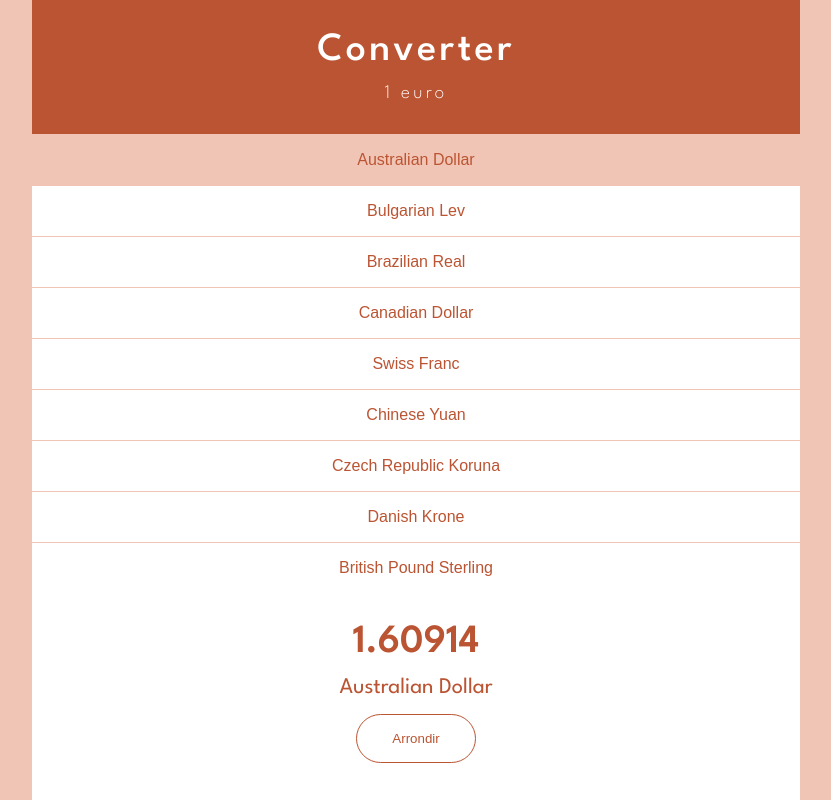
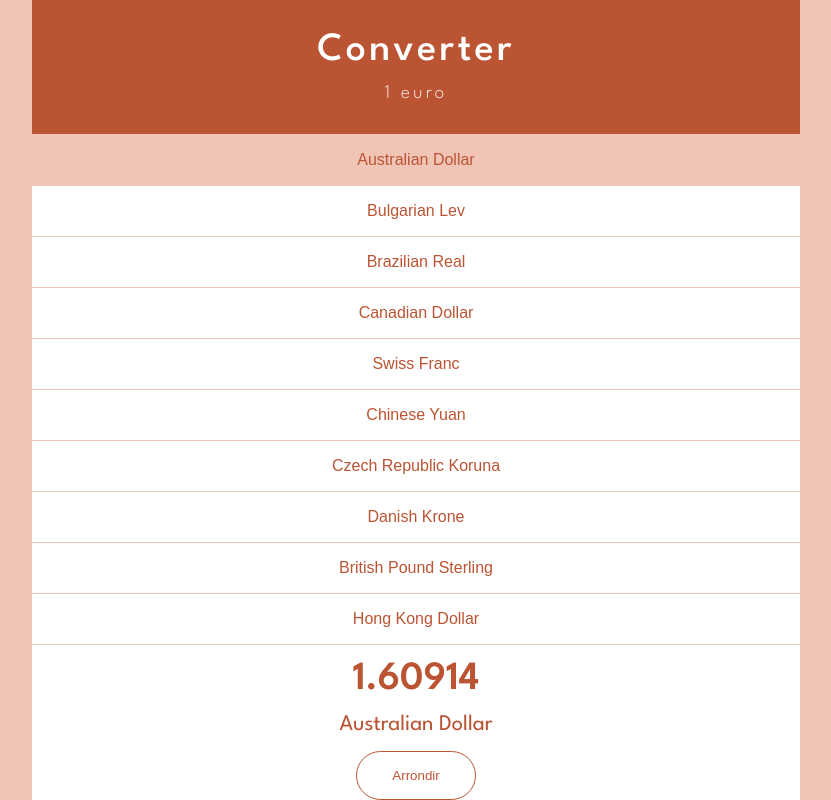
Before and after one commit to O-clock-Dublin/o-converter-challenge-2, a React (Vite) app: page / in a window 1280 px wide. Shown: the whole page, without its empty margins (224-1055 px from the left). Built offline with nearby package versions, Linux system fonts and the light colour scheme.

Commit message:
creation du component footer

```diff
--- a/src/App.tsx
+++ b/src/App.tsx
@@ -1,6 +1,8 @@
 import { useState } from 'react';
 import './App.css';
 import currencies, { ICurrency } from './data/currencies';
+import Footer from './components/footer';
+
 
 export default function App() {
 
@@ -41,12 +43,11 @@ export default function App() {
 					</button></li>
 				)}
 			</ul>
+<Footer
+	currentCurrency ={ currentCurrency}
+	handleRoundClick = {handleRoundClick}
+/>
 
-			<footer className="result">
-				<div className="result__amount">{isRounded ? currentCurrency.rate.toFixed(2) : currentCurrency.rate}</div>
-				<div className="result__currency">{currentCurrency.description}</div>
-				<button onClick={handleRoundClick} type="button" className="result__button" >{isRounded ? "Désarondir" : "Arrondir"}</button>
-			</footer>
 		</div>
 	);
 }
--- /dev/null
+++ b/src/components/footer.tsx
@@ -0,0 +1,25 @@
+
+import { ICurrency } from "../data/currencies";
+
+export default function Footer({
+    currentCurrency,
+    handleRoundClick,
+    isRounded,
+}: {
+    currentCurrency: ICurrency;
+    handleRoundClick: () => void;
+    isRounded: boolean;
+}) {
+    return (
+        <footer className="footer">
+            <div className="result__amount">{isRounded ? currentCurrency.rate.toFixed(2) : currentCurrency.rate}</div>
+                <div className="result__currency">{currentCurrency.description}</div>
+                <button
+                onClick= {handleRoundClick}
+                type="button"
+                className="result__button"
+                >
+                {isRounded ? "Désarrondir" : "Arrondir"}
+                </button>
+        </footer>);
+}
```
Also changed, not shown: 1 other file (tests, documents, lock files or other folders).
